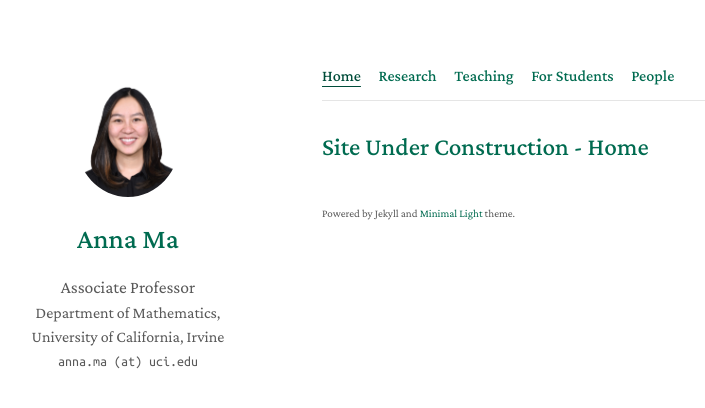
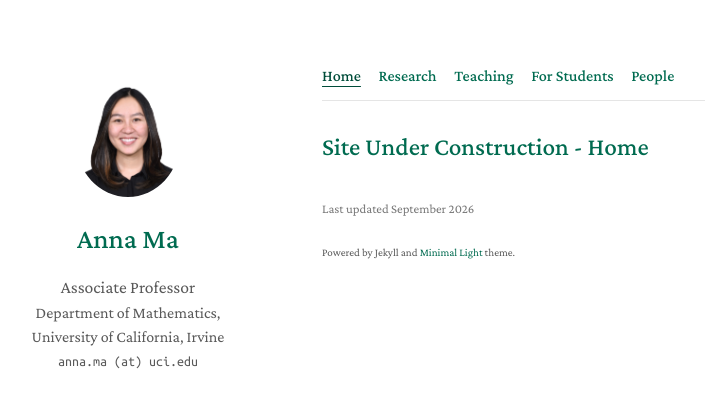
Before and after one commit to anna-math/anna-math.github.io, a Jekyll site: the page built from index.md, in a window 1280 px wide. Shown: the top 408 px of the page, without its empty margins (148-853 px from the left). Built offline with Jekyll 4.4.1, drawn with Linux system fonts in a browser that asks for light colours; a style sheet for code colours, icons or effects is not loaded; our own code applies the rules of GitHub Pages for plain Markdown files.

Commit message:
add last updated

```diff
--- a/_config.yml
+++ b/_config.yml
@@ -4,6 +4,7 @@ position: Associate Professor
 affiliation: Department of Mathematics, University of California, Irvine
 affiliation_link: https://www.math.uci.edu/
 email: anna.ma (at) uci.edu
+last_updated: September 2026
 
 # Search Engine Optimization (SEO)
 # The following information is used to improve the website traffic from search engines, e.g., Google.
--- a/_layouts/homepage.html
+++ b/_layouts/homepage.html
@@ -107,6 +107,10 @@
 
       <br>
 
+      {% if site.last_updated %}
+      <p class="last-updated">Last updated {{ site.last_updated }}</p>
+      {% endif %}
+
       {% if site.enable_footnote %}
       <p><small>Powered by Jekyll and <a href="https://github.com/yaoyao-liu/minimal-light" target="_blank" rel="noopener">Minimal Light</a> theme.</small></p>
       {% endif %}
--- a/_sass/minimal-light-no-dark-mode.scss
+++ b/_sass/minimal-light-no-dark-mode.scss
@@ -1,5 +1,10 @@
 $accent-sage: rgb(0, 107, 80);
 $accent-sage-hover: rgb(0, 77, 58);
+
+.last-updated {
+  color: #777;
+  font-size: 0.8rem;
+}
 
 .student-callout {
   margin: 0 0 2rem;
--- a/_sass/minimal-light.scss
+++ b/_sass/minimal-light.scss
@@ -1,6 +1,15 @@
 $accent-sage: rgb(0, 107, 80);
 $accent-sage-hover: rgb(0, 77, 58);
 $accent-sage-dark-mode: rgb(102, 194, 165);
+
+.last-updated {
+  color: #777;
+  font-size: 0.8rem;
+}
+
+@media (prefers-color-scheme: dark) {
+  .last-updated { color: #aaa; }
+}
 
 .student-callout {
   margin: 0 0 2rem;
```
